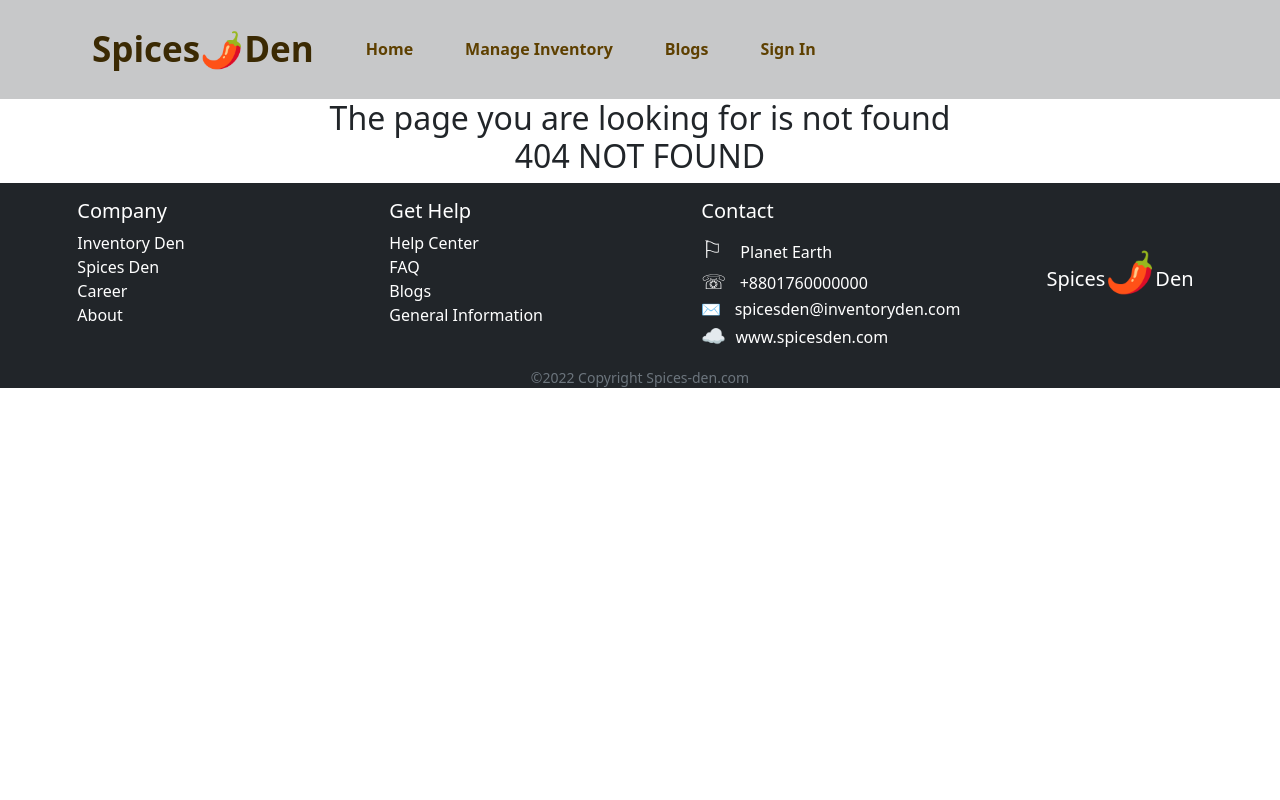
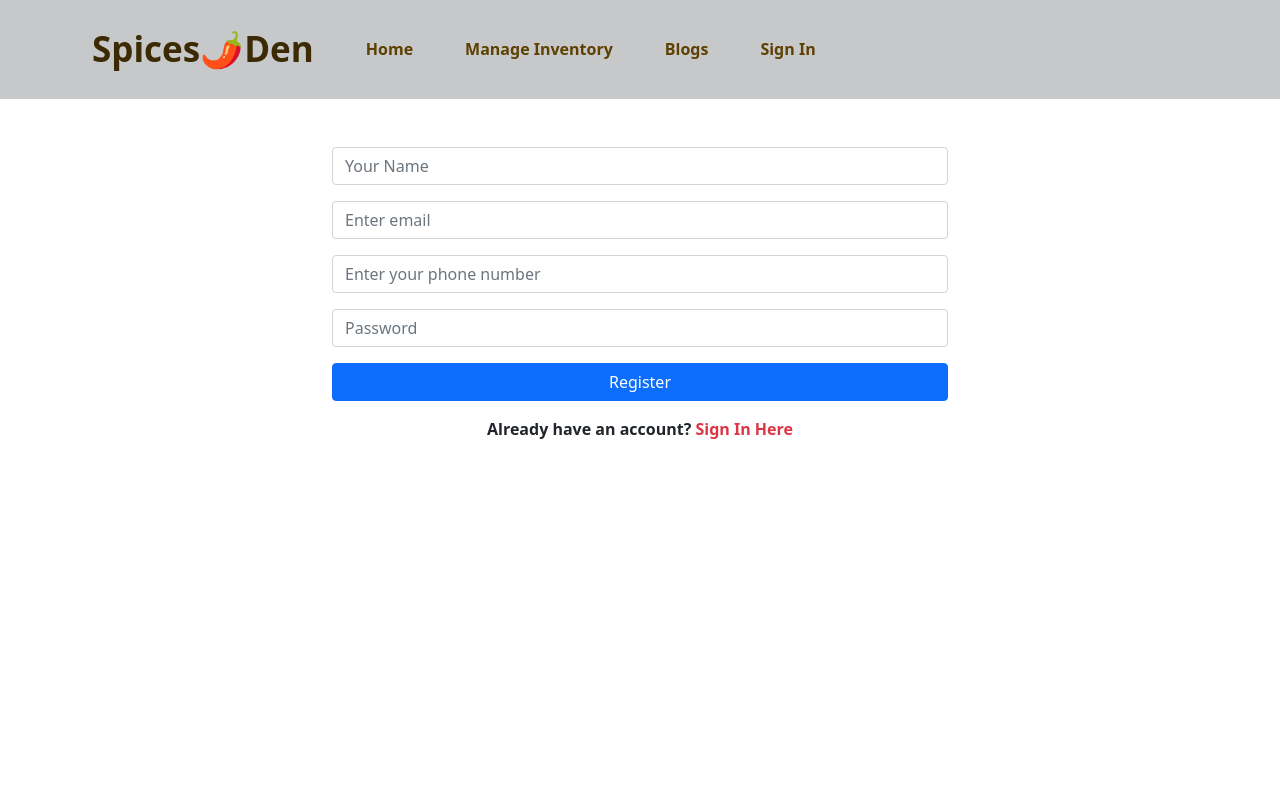
Before and after one commit to zunuu/Spices-Den, a React (Create React App) app: page /register in a window 1280 px wide. Shown: the top 800 px of the page. Built offline with nearby package versions, Linux system fonts and the light colour scheme.

Commit message:
set env variable

```diff
--- a/package.json
+++ b/package.json
@@ -7,6 +7,7 @@
     "@testing-library/react": "^13.2.0",
     "@testing-library/user-event": "^13.5.0",
     "bootstrap": "^5.1.3",
+    "firebase": "^9.8.0",
     "react": "^18.1.0",
     "react-bootstrap": "^2.3.1",
     "react-dom": "^18.1.0",
--- a/src/App.js
+++ b/src/App.js
@@ -8,6 +8,7 @@ import SignIn from './Components/Main/SignIn/SignIn';
 import NotFound from './Components/NotFound/NotFound';
 import ManageInventory from './Components/Main/ManageInventory/ManageInventory';
 import Inventory from './Components/Main/Homepage/Inventory/Inventory';
+import Register from './Components/Main/Register/Register';
 
 function App() {
   return (
@@ -21,6 +22,7 @@ function App() {
         <Route path="/inventory/:_id" element={<Inventory></Inventory>}></Route>
         <Route path="/manageInventory" element={<ManageInventory></ManageInventory>}></Route>
         <Route path="/signIn" element={<SignIn></SignIn>}></Route>
+        <Route path="/register" element={<Register></Register>}></Route>
         <Route path="/blogs" element={<Blogs></Blogs>}></Route>
         <Route path="*" element={<NotFound></NotFound>}></Route>
       </Routes>
--- /dev/null
+++ b/src/Components/Main/Register/Register.css
@@ -0,0 +1,3 @@
+.register {
+    min-height: 100vh;
+}
--- /dev/null
+++ b/src/Components/Main/Register/Register.js
@@ -0,0 +1,55 @@
+import React from 'react';
+import { Button, Form } from 'react-bootstrap';
+import { Link, useNavigate } from 'react-router-dom';
+import './Register.css'
+const Register = () => {
+    const navigate = useNavigate();
+    let navigateToLogin = () => {
+        navigate('/signIn')
+    }
+    const handleRegister = event => {
+        event.preventDefault();
+        const name = event.target.name.value;
+        const email = event.target.email.value;
+        const password = event.target.password.value;
+    }
+    return (
+        <div className='register'>
+            <Form onSubmit={handleRegister} className=' container w-50 pt-5'>
+                <Form.Group className="mb-3" controlId="formBasicName">
+                    <Form.Control type="text" name="text" placeholder="Your Name" required />
+                    <Form.Text className="text-muted">
+                    </Form.Text>
+                </Form.Group>
+                <Form.Group className="mb-3" controlId="formBasicEmail">
+                    <Form.Control type="email" name="email" placeholder="Enter email" required />
+                    <Form.Text className="text-muted">
+                    </Form.Text>
+                </Form.Group>
+                <Form.Group className="mb-3" controlId="formBasicNumber">
+                    <Form.Control type="number" name="number" placeholder="Enter your phone number" required />
+                    <Form.Text className="text-muted">
+                    </Form.Text>
+                </Form.Group>
+
+                <Form.Group className="mb-3" controlId="formBasicPassword">
+                    <Form.Control type="password" name="password" placeholder="Password" required />
+                </Form.Group>
+                <Form.Group className="mb-3" controlId="formBasicCheckbox">
+                </Form.Group>
+                <Button variant="primary w-100" type="submit">
+                    Register
+                </Button>
+                {/* <p>{error}</p> */}
+                <p className='fw-bold mt-3'>Already have an account? <span onClick={navigateToLogin}>
+
+                    <Link to="/signIn" className='text-danger text-decoration-none fw-bold '>
+                        Sign In Here
+                    </Link>
+                </span></p>
+            </Form>
+        </div>
+    );
+};
+
+export default Register;
--- a/src/Components/Main/SignIn/SignIn.js
+++ b/src/Components/Main/SignIn/SignIn.js
@@ -1,15 +1,19 @@
 import React, { useRef } from 'react';
 import { Button, Form } from 'react-bootstrap';
+import { Link, useNavigate } from 'react-router-dom';
 const SignIn = () => {
 
     const emailRef = useRef('')
     const passwordRef = useRef('')
-
+    const navigate = useNavigate();
     const handleSubmit = event => {
         event.preventDefault();
         const email = emailRef.current.value;
         const password = passwordRef.current.value;
-        console.log(email, password);
+        console.log("paisi");
+    }
+    const navigateRegister = event => {
+        navigate('/register');
     }
 
 
@@ -19,7 +23,9 @@ const SignIn = () => {
             <Form onSubmit={handleSubmit} className='container w-50 '>
                 <Form.Group className="mb-3 " controlId="formBasicEmail">
                     <Form.Control ref={emailRef} type="email" placeholder="Enter email" required />
-
+                    <Form.Text className="text-muted">
+                        We'll never share your email with anyone else.
+                    </Form.Text>
                 </Form.Group>
 
                 <Form.Group className="mb-3" controlId="formBasicPassword">
@@ -30,11 +36,10 @@ const SignIn = () => {
                 <Button variant="primary" className=' w-100' type="submit">
                     Login
                 </Button> <br /> { } &nbsp;
-
-                <p className='fw-bold mt-3'>new to Spices-Den? <span >
-
-
-                </span></p>
+                <Button variant="success" className='mt-1 mb-4 w-100' type="submit" >
+                    Sign In With Google
+                </Button>
+                <p className='fw-bold mt-3'>New to Spices-Den? <Link to="/register" className='text-danger text-decoration-none' onClick={navigateRegister}>Please Sign Up</Link></p>
 
             </Form>
 
```
Also changed, not shown: src/firebase.init.js (added, +20 -0 lines), 1 other file (tests, documents, lock files or other folders).
